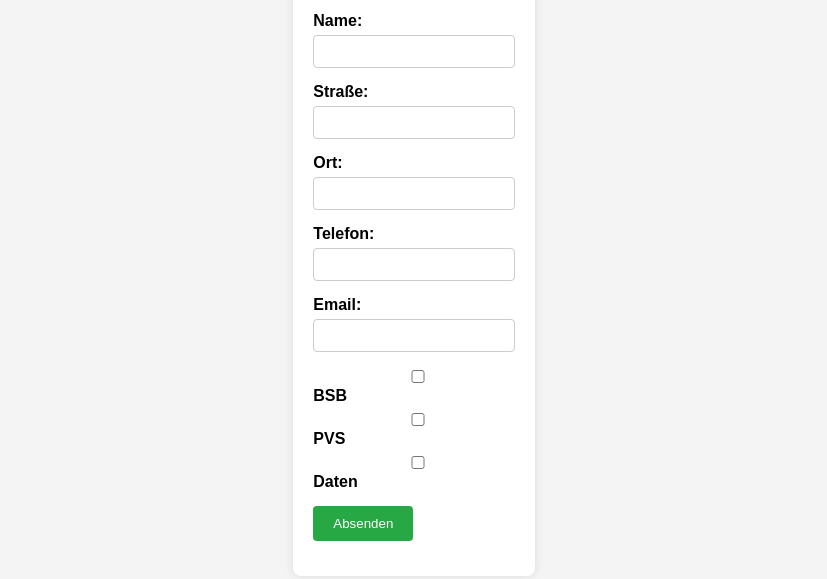
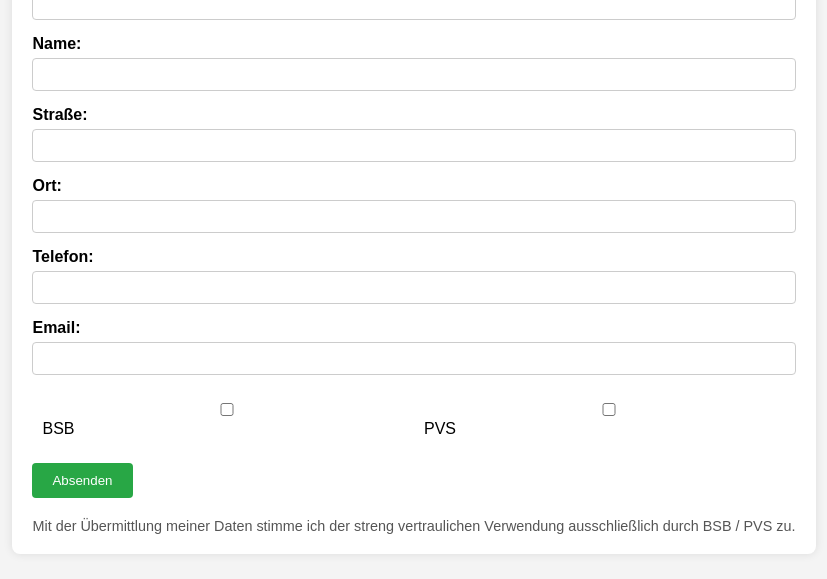
Before and after one commit to jeremytammik/bsbkontakt, a plain HTML site: page index.html in a window 1280 px wide. Shown: the part 185-764 px from the top of the page, without its empty margins (226-1053 px from the left). Drawn offline with Linux system fonts and the light colour scheme.

Commit message:
remove daten checkbox

```diff
--- a/index.html
+++ b/index.html
@@ -40,18 +40,13 @@
     .form-group textarea {
       resize: vertical;
     }
-    .form-group .checkbox-group {
-      display: flex;
-      align-items: center;
-      gap: 20px; /* Space between checkboxes */
+    .checkbox-table {
+      width: 100%;
+      border-collapse: collapse;
     }
-    .form-group .checkbox-group label {
-      display: flex;
-      align-items: center;
-      white-space: nowrap; /* Prevent label text from wrapping */
-    }
-    .form-group .checkbox-group input {
-      margin-right: 5px;
+    .checkbox-table td {
+      padding: 10px;
+      vertical-align: middle;
     }
     .form-group button {
       padding: 10px 20px;
@@ -67,6 +62,11 @@
     .error-message {
       color: red;
       margin-top: 10px;
+    }
+    .footnote {
+      margin-top: 20px;
+      font-size: 0.9em;
+      color: #555;
     }
   </style>
 </head>
@@ -98,21 +98,21 @@
         <label for="email">Email:</label>
         <input type="email" id="email" name="email" required>
       </div>
-      <div class="form-group checkbox-group">
-        <label>
-          <input type="checkbox" id="bsb" name="bsb"> BSB
-        </label>
-        <label>
-          <input type="checkbox" id="pvs" name="pvs"> PVS
-        </label>
-        <label>
-          <input type="checkbox" id="daten" name="daten"> Daten
-        </label>
+      <div class="form-group">
+        <table class="checkbox-table">
+          <tr>
+            <td><input type="checkbox" id="bsb" name="bsb"> BSB</td>
+            <td><input type="checkbox" id="pvs" name="pvs"> PVS</td>
+          </tr>
+        </table>
       </div>
       <div class="form-group">
         <button type="submit">Absenden</button>
       </div>
       <div class="error-message" id="error-message"></div>
+      <div class="footnote">
+        Mit der Übermittlung meiner Daten stimme ich der streng vertraulichen Verwendung ausschließlich durch BSB / PVS zu.
+      </div>
     </form>
   </div>
 
@@ -135,16 +135,9 @@
         }
       });
 
-      // Validate checkbox
-      const datenCheckbox = document.getElementById('daten');
-      if (!datenCheckbox.checked) {
-        allFilled = false;
-        errorMessage.textContent = 'Sie müssen die "Daten" Checkbox aktivieren, um fortzufahren.';
-      }
-
       if (allFilled) {
         var formData = new FormData(event.target);
-        fetch('https://script.google.com/macros/s/AKfycbzs2Gv-5b9fa8YwszxKnRgiK-pbJ2Up3c8b8CVZdbueEbKK6AGxMTESuT-ka47GO9EMIw/exec', {
+        fetch('https://script.google.com/macros/s/AKfycby0mojSNK9Frnzn9ImbBkrkhmCx6Vnm55gEAB_IGgOpo9wfrBkNaYw3ojENSrEa-_iXow/exec', {
           method: 'POST',
           body: formData
         })
```
